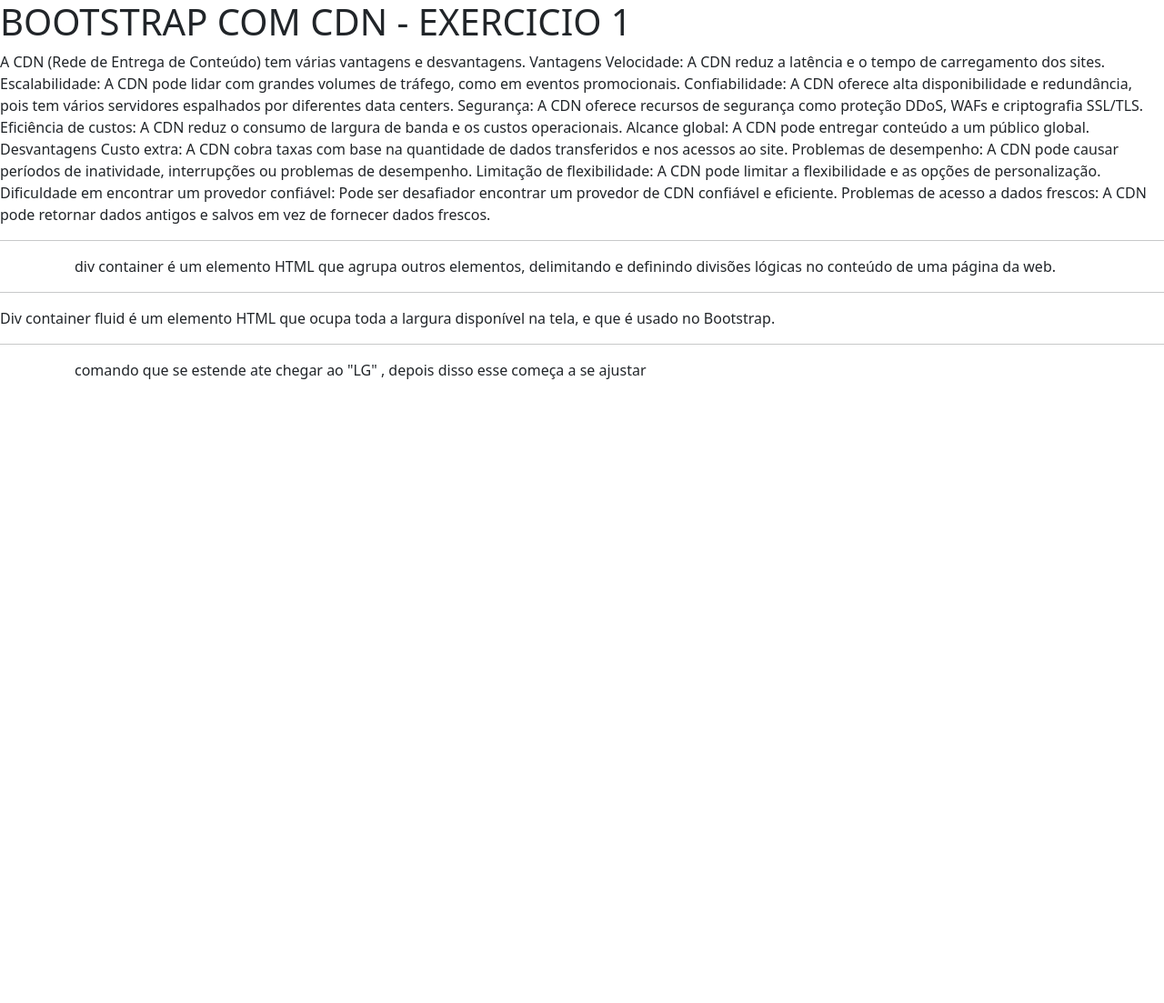
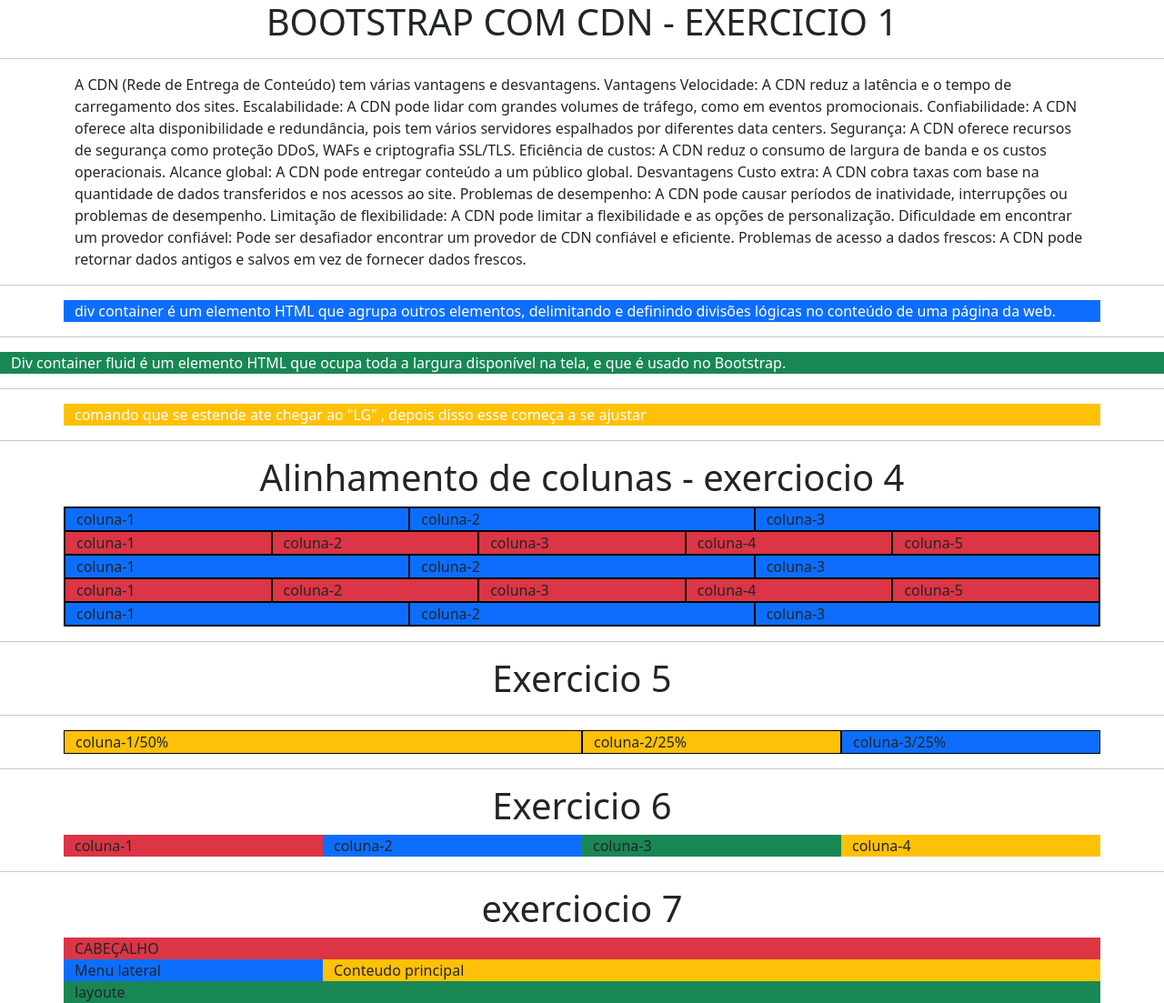
Before and after one commit to negri007/interfaces-botstrap, a plain HTML site: page atividades/atv-bootstrap/atividade1CDN.html in a window 1280 px wide. Shown: the whole page at 91% size. Before the commit the page ends 800 px from the top, so only its background shows below. Drawn offline with nearby package versions, Linux system fonts and the light colour scheme.

Commit message:
atividades de bootstrap

```diff
--- a/atividades/atv-bootstrap/atividade1CDN.html
+++ b/atividades/atv-bootstrap/atividade1CDN.html
@@ -5,10 +5,21 @@
     <meta name="viewport" content="width=device-width, initial-scale=1.0">
     <title>bootstrap com cdn</title>
     <link href="https://cdn.jsdelivr.net/npm/bootstrap@5.3.3/dist/css/bootstrap.min.css" rel="stylesheet" integrity="sha384-QWTKZyjpPEjISv5WaRU9OFeRpok6YctnYmDr5pNlyT2bRjXh0JMhjY6hW+ALEwIH" crossorigin="anonymous">
+    <style>
+        .altura300{
+             background-color: rgb(162, 47, 197);
+             height: 200px;
+        }
+        .col-3{
+            background-color: chocolate;
+        }
+    </style>
 </head>
 <body>
-    <h1> BOOTSTRAP COM CDN - EXERCICIO 1</h1>
-    <p>A CDN (Rede de Entrega de Conteúdo) tem várias vantagens e desvantagens.
+    <h1 style="text-align:center;"> BOOTSTRAP COM CDN - EXERCICIO 1</h1>
+    <hr>
+    <div class="container-lg  ">
+        <p>A CDN (Rede de Entrega de Conteúdo) tem várias vantagens e desvantagens.
         Vantagens
 
 
@@ -24,18 +35,85 @@
         Limitação de flexibilidade: A CDN pode limitar a flexibilidade e as opções de personalização.
         Dificuldade em encontrar um provedor confiável: Pode ser desafiador encontrar um provedor de CDN confiável e eficiente.
         Problemas de acesso a dados frescos: A CDN pode retornar dados antigos e salvos em vez de fornecer dados frescos. </p>
+    </div>
     <script src="https://cdn.jsdelivr.net/npm/bootstrap@5.3.3/dist/js/bootstrap.bundle.min.js" integrity="sha384-YvpcrYf0tY3lHB60NNkmXc5s9fDVZLESaAA55NDzOxhy9GkcIdslK1eN7N6jIeHz" crossorigin="anonymous"></script>
 
     <hr>
 
-    <div class="container">
+    <div class="container bg-primary text-white">
         <p>div container é um elemento HTML que agrupa outros elementos, delimitando e definindo divisões lógicas no conteúdo de uma página da web.</p> </h1>
     </div>
     <hr>
-    <div class="container.container-fluid"><p>Div container fluid é um elemento HTML que ocupa toda a largura disponível na tela, e que é usado no Bootstrap.</p> </div>
+    <div class="container-fluid bg-success text-white"><p>Div container fluid é um elemento HTML que ocupa toda a largura disponível na tela, e que é usado no Bootstrap.</p> </div>
     <hr>
-    <div class="container-lg">
+    <div class="container-lg bg-warning text-white">
         <p> comando que se estende ate chegar ao "LG" , depois disso esse começa a se ajustar</p>
     </div>
+
+    <hr>
+
+    <h1 style="text-align: center;">Alinhamento de colunas - exerciocio 4</h1>
+    <div class="container border border-black">
+        <div class="row">
+            <div class="col bg-primary border border-black">coluna-1</div>
+            <div class="col bg-primary border border-black">coluna-2</div>
+            <div class="col bg-primary border border-black">coluna-3</div>
+        </div>
+        <div class="row">
+            <div class="col bg-danger border border-black">coluna-1</div>
+            <div class="col bg-danger border border-black">coluna-2</div>
+            <div class="col bg-danger border border-black">coluna-3</div>
+            <div class="col bg-danger border border-black">coluna-4</div>
+            <div class="col bg-danger border border-black">coluna-5</div>
+        </div>
+        <div class="row">
+            <div class="col bg-primary border border-black">coluna-1</div>
+            <div class="col bg-primary border border-black">coluna-2</div>
+            <div class="col bg-primary border border-black">coluna-3</div>
+        </div>
+        <div class="row">
+            <div class="col bg-danger border border-black">coluna-1</div>
+            <div class="col bg-danger border border-black">coluna-2</div>
+            <div class="col bg-danger border border-black">coluna-3</div>
+            <div class="col bg-danger border border-black">coluna-4</div>
+            <div class="col bg-danger border border-black">coluna-5</div>
+        </div>
+        <div class="row">
+            <div class="col bg-primary border border-black">coluna-1</div>
+            <div class="col bg-primary border border-black">coluna-2</div>
+            <div class="col bg-primary border border-black">coluna-3</div>
+        </div>
+    </div>
+<hr>
+<h1 style="text-align: center;"> Exercicio 5</h1>
+<hr>
+<div class="container bg-success">
+    <div class="row">
+        <div class="col-6 bg-warning border border-black">coluna-1/50%</div>
+        <div class="col-3 bg-warning border border-black">coluna-2/25%</div>
+        <div class="col-3 bg-primary border border-black">coluna-3/25%</div>
+    </div >
+</div>
+<hr>
+<h1 style="text-align: center;">Exercicio 6</h1>
+<div class="container">
+    <div class="row">
+        <div class="col-lg-3 col-md-6 col-sm-12 bg-danger">coluna-1</div>
+        <div class="col-lg-3 col-md-6 col-sm-12 bg-primary">coluna-2</div>
+        <div class="col-lg-3 col-md-6 col-sm-12 bg-success">coluna-3</div>
+        <div class="col-lg-3 col-md-6 col-sm-12 bg-warning">coluna-4</div>
+    </div>
+</div>
+<hr>
+<h1 style="text-align: center;">exerciocio 7</h1>
+
+<div class="container">
+    <div class="row">
+        <div class="col-12 bg-danger"> CABEÇALHO</div>
+        <div class="col-3 bg-primary"> Menu lateral</div>
+        <div class="col-9 bg-warning">Conteudo principal</div>
+        <div class="col-12 bg-success">layoute</div>
+    </div>
+</div>
 </body>
 </html>
```
Also changed, not shown: atividades/atv-bootstrap/atividade1.html (added, +21 -0 lines).
